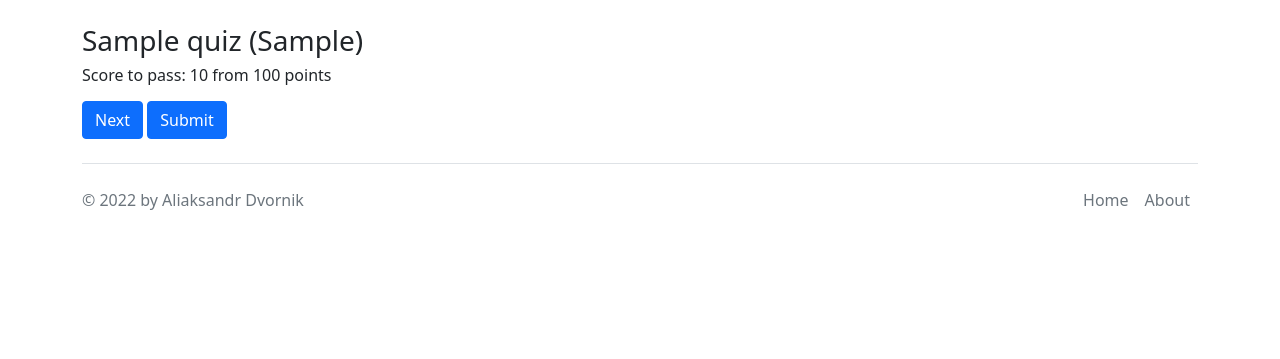
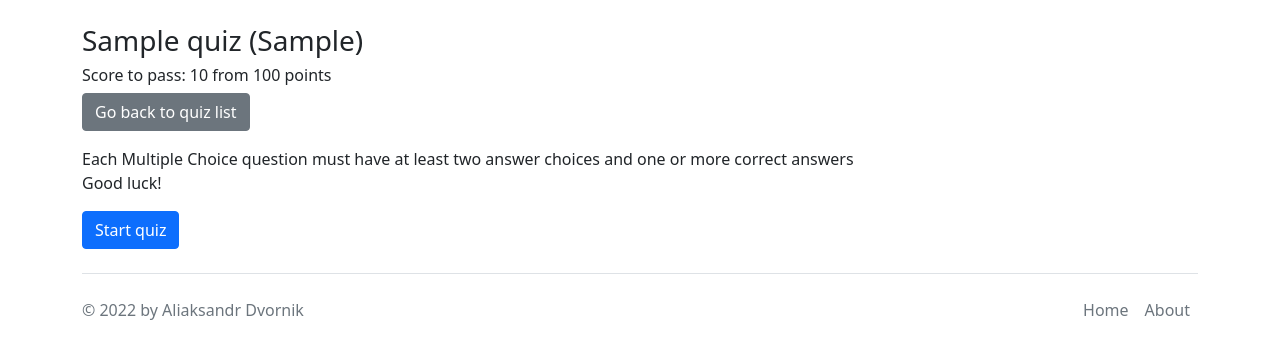
Before and after one commit to ADv0rnik/quiz_application, a Django app: page /quizzes/1/ in a window 1280 px wide. Shown: the part 93-452 px from the top of the page. Run offline with Django 4.2, Linux system fonts and the light colour scheme; tables that the repository leaves empty hold one stand-in row (values such as "Sample post").

Commit message:
Updated html

```diff
--- a/quizapp/quizzes/templates/quiz.html
+++ b/quizapp/quizzes/templates/quiz.html
@@ -7,17 +7,23 @@
 <div class="container">
     <h3>{{quiz.name}} ({{quiz.topic}})</h3>
     <h6>Score to pass: {{quiz.score}} from 100 points</h6>
+    <a href="{% url 'quiz' %}" id="quiz-list-btn" class="btn btn-secondary hide">Go back to quiz list</a>
 </div>
 <div class="container" id="question-box">
     <form id="quiz-form" class="mt-3 mb-3">
         {% csrf_token %}
-        <div id="quiz-box"></div>
+        <div id="quiz-box">
+            <p>Each Multiple Choice question must have at least two answer choices and one or more correct answers <br>
+            Good luck!</p>
+        </div>
     </form>
 </div>
 <div class="container">
+    <button id="start-btn" class="btn btn-primary hide">Start quiz</button>
     <button id="next-btn" class="btn btn-primary hide">Next</button>
     <button id="sbt-btn" class="btn btn-primary" type="submit">Submit</button>
 </div>
 <div id="score-box"></div>
 <div id="result-box"></div>
+
 {% endblock %}
```
